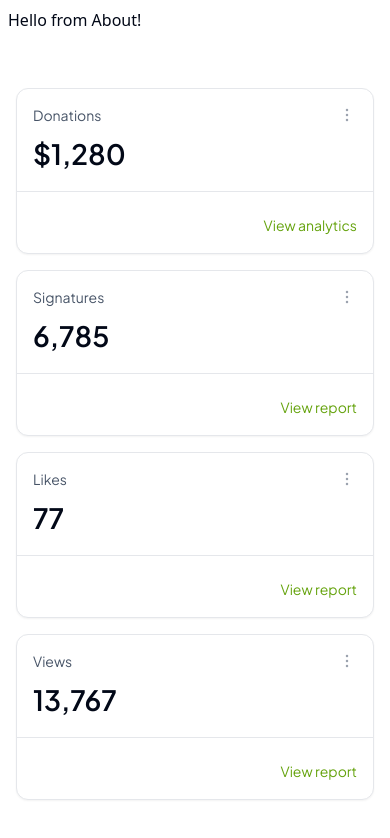
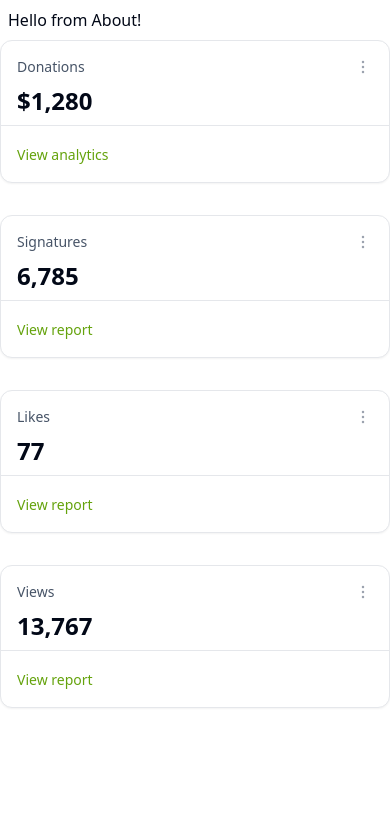
Before and after one commit to Aprender-e-Crescer/crowdfy, a React (Vite) app: page /about in a window 390 px wide. Shown: the top 838 px of the page. Built offline with nearby package versions, Linux system fonts and the light colour scheme.

Commit message:
Adicao de props e deixando responsivo

```diff
--- /dev/null
+++ b/src/component/cardsViews.tsx
@@ -0,0 +1,14 @@
+import FooterOverview from "@/component/footerOverview";
+
+function CardsViews() {
+  return (
+    <div className="flex flex-wrap justify-center space-y-8 sm:space-y-0 sm:space-x-8">
+      <FooterOverview titulo="Donations" valor="$1,280" link="View analytics" />
+      <FooterOverview titulo="Signatures" valor="6,785" link="View report" />
+      <FooterOverview titulo="Likes" valor="77" link="View report" />
+      <FooterOverview titulo="Views" valor="13,767" link="View report" />
+    </div>
+  );
+}
+
+export default CardsViews;
--- a/src/component/footerOverview.tsx
+++ b/src/component/footerOverview.tsx
@@ -1,82 +1,35 @@
 import { Link } from "@tanstack/react-router";
 import { EllipsisVerticalIcon } from '@heroicons/react/24/outline';
 
-function FooterOverview() {
+interface FooterOverviewProps {
+  titulo: string;
+  valor: string;
+  link: string;
+}
+
+const FooterOverview: React.FC<FooterOverviewProps> = ({ titulo, valor, link }) => {
   return (
-    <div className="flex flex-wrap gap-4 w-full max-w-6xl mx-auto px-4 py-12" style={{ fontFamily: 'Plus Jakarta Sans' }}>
-      <div className="bg-background rounded-xl border border-gray-200 shadow-sm relative w-full sm:w-[216px] h-[166px]">
-        <div className="p-4">
+    <div className="bg-background rounded-xl border border-gray-200 shadow-sm relative w-full sm:w-[216px] h-auto sm:h-[166px] p-4">
+      <div className="flex flex-col justify-between h-full">
+        <div>
           <div className="flex items-center justify-between">
-            <h3 className="text-sm text-[#475467]">Donations</h3>
+            <h3 className="text-sm text-[#475467]">{titulo}</h3>
             <EllipsisVerticalIcon className="h-5 w-5 text-gray-400" />
           </div>
           <div className="flex flex-col items-start gap-2 mt-2">
-            <span className="text-[28px] font-semibold">$1,280</span>
+            <span className="text-2xl sm:text-[28px] font-semibold">{valor}</span>
           </div>
         </div>
-        <div className="w-full h-[1px] bg-gray-200" />
-        <div className="absolute bottom-4 right-4">
-          <Link href="#" className="text-sm text-[#65A30D] hover:underline">
-            View analytics
-          </Link>
-        </div>
-      </div>
 
-      <div className="bg-background rounded-xl border border-gray-200 shadow-sm relative w-full sm:w-[216px] h-[166px]">
-        <div className="p-4">
-          <div className="flex items-center justify-between">
-            <h3 className="text-sm text-[#475467]">Signatures</h3>
-            <EllipsisVerticalIcon className="h-5 w-5 text-gray-400" />
-          </div>
-          <div className="flex flex-col items-start gap-2 mt-2">
-            <span className="text-[28px] font-semibold">6,785</span>
-          </div>
-        </div>
-        <div className="w-full h-[1px] bg-gray-200" />
-        <div className="absolute bottom-4 right-4">
-          <Link href="#" className="text-sm text-[#65A30D] hover:underline">
-            View report
-          </Link>
-        </div>
-      </div>
-
-      <div className="bg-background rounded-xl border border-gray-200 shadow-sm relative w-full sm:w-[216px] h-[166px]">
-        <div className="p-4">
-          <div className="flex items-center justify-between">
-            <h3 className="text-sm text-[#475467]">Likes</h3>
-            <EllipsisVerticalIcon className="h-5 w-5 text-gray-400" />
-          </div>
-          <div className="flex flex-col items-start gap-2 mt-2">
-            <span className="text-[28px] font-semibold">77</span>
-          </div>
-        </div>
-        <div className="w-full h-[1px] bg-gray-200" />
-        <div className="absolute bottom-4 right-4">
-          <Link href="#" className="text-sm text-[#65A30D] hover:underline">
-            View report
-          </Link>
-        </div>
-      </div>
-
-      <div className="bg-background rounded-xl border border-gray-200 shadow-sm relative w-full sm:w-[216px] h-[166px]">
-        <div className="p-4">
-          <div className="flex items-center justify-between">
-            <h3 className="text-sm text-[#475467]">Views</h3>
-            <EllipsisVerticalIcon className="h-5 w-5 text-gray-400" />
-          </div>
-          <div className="flex flex-col items-start gap-2 mt-2">
-            <span className="text-[28px] font-semibold">13,767</span>
-          </div>
-        </div>
-        <div className="w-full h-[1px] bg-gray-200" />
-        <div className="absolute bottom-4 right-4">
-          <Link href="#" className="text-sm text-[#65A30D] hover:underline">
-            View report
+        <div className="mt-2 sm:mt-4 -mx-4 border-t border-gray-200" />
+        <div className="mt-4">
+          <Link href={link} className="text-sm text-[#65A30D] hover:underline">
+            {link}
           </Link>
         </div>
       </div>
     </div>
   );
-}
+};
 
 export default FooterOverview;
--- a/src/routes/__root.tsx
+++ b/src/routes/__root.tsx
@@ -1,12 +1,13 @@
 import FooterOverview from '@/component/footerOverview'
 import { createRootRoute, Outlet } from '@tanstack/react-router'
 import { TanStackRouterDevtools } from '@tanstack/router-devtools'
+import CardsDonations from '@/component/cardsViews'
 
 export const Route = createRootRoute({
   component: () => (
     <>
       <Outlet />
-      <FooterOverview />
+      <CardsDonations />
       <TanStackRouterDevtools />
     </>
   ),
```
